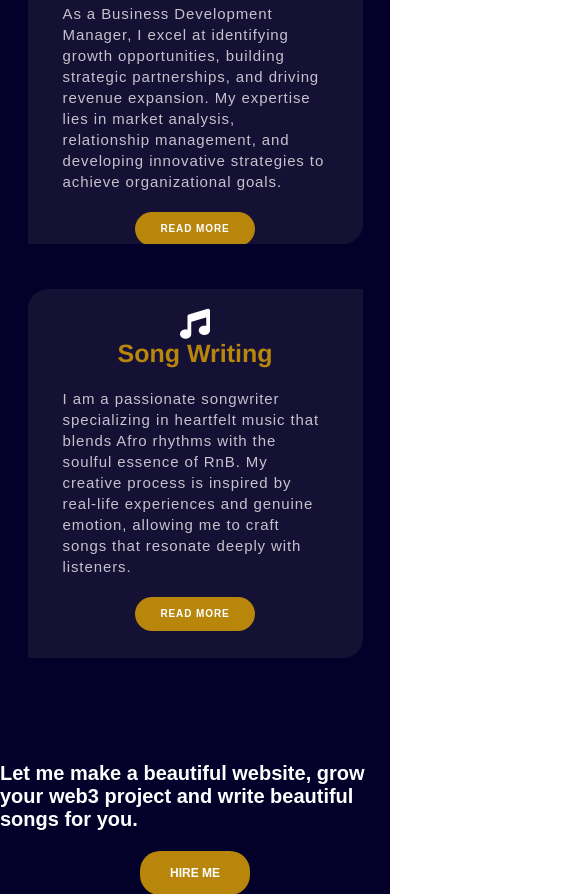
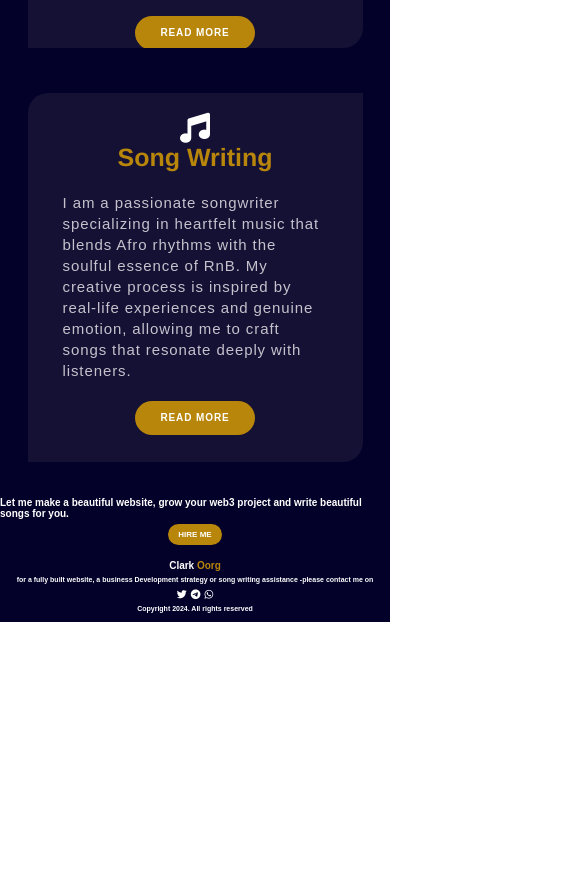
Before and after one commit to flappytee/portfolio, a plain HTML site: page index.html in a window 390 px wide. Shown: the part 3064-3958 px from the top of the page, 585 px wide, since content can reach past the window. After the commit the page ends 3686 px from the top, so only its background shows below. Drawn offline with Linux system fonts and the light colour scheme.

Commit message:
Apply responsive resizing and spacing to all sections

```diff
--- a/portfolio.css
+++ b/portfolio.css
@@ -1,3 +1,86 @@
+@media (max-width: 768px) {
+    .service, .contact-me, footer {
+        padding: 30px 0 20px 0 !important;
+        height: auto !important;
+    }
+    .title h2 {
+        font-size: 28px !important;
+        width: 100% !important;
+        margin: 20px auto !important;
+    }
+    .contact-me p {
+        font-size: 16px !important;
+        margin-bottom: 10px !important;
+    }
+    .button2 {
+        padding: 10px 18px !important;
+        font-size: 10px !important;
+    }
+    footer {
+        height: auto !important;
+        padding: 20px 0 10px 0 !important;
+    }
+    footer p:nth-child(1) {
+        font-size: 18px !important;
+        margin-bottom: 10px !important;
+    }
+    footer p:nth-child(2) {
+        font-size: 10px !important;
+        margin-bottom: 2px !important;
+    }
+    .social {
+        margin: 10px 0 !important;
+    }
+    .social a {
+        font-size: 16px !important;
+        margin: 0 5px !important;
+    }
+    .end {
+        font-size: 10px !important;
+    }
+}
+
+@media (max-width: 480px) {
+    .service, .contact-me, footer {
+        padding: 10px 0 5px 0 !important;
+        height: auto !important;
+    }
+    .title h2 {
+        font-size: 14px !important;
+        width: 100% !important;
+        margin: 10px auto !important;
+    }
+    .contact-me p {
+        font-size: 10px !important;
+        margin-bottom: 5px !important;
+    }
+    .button2 {
+        padding: 6px 10px !important;
+        font-size: 8px !important;
+    }
+    footer {
+        height: auto !important;
+        padding: 10px 0 5px 0 !important;
+    }
+    footer p:nth-child(1) {
+        font-size: 10px !important;
+        margin-bottom: 5px !important;
+    }
+    footer p:nth-child(2) {
+        font-size: 7px !important;
+        margin-bottom: 1px !important;
+    }
+    .social {
+        margin: 5px 0 !important;
+    }
+    .social a {
+        font-size: 10px !important;
+        margin: 0 2px !important;
+    }
+    .end {
+        font-size: 7px !important;
+    }
+}
 /* Improved Responsive Spacing and Sizing */
 @media (max-width: 1024px) {
     .main, .title h2 {
```
